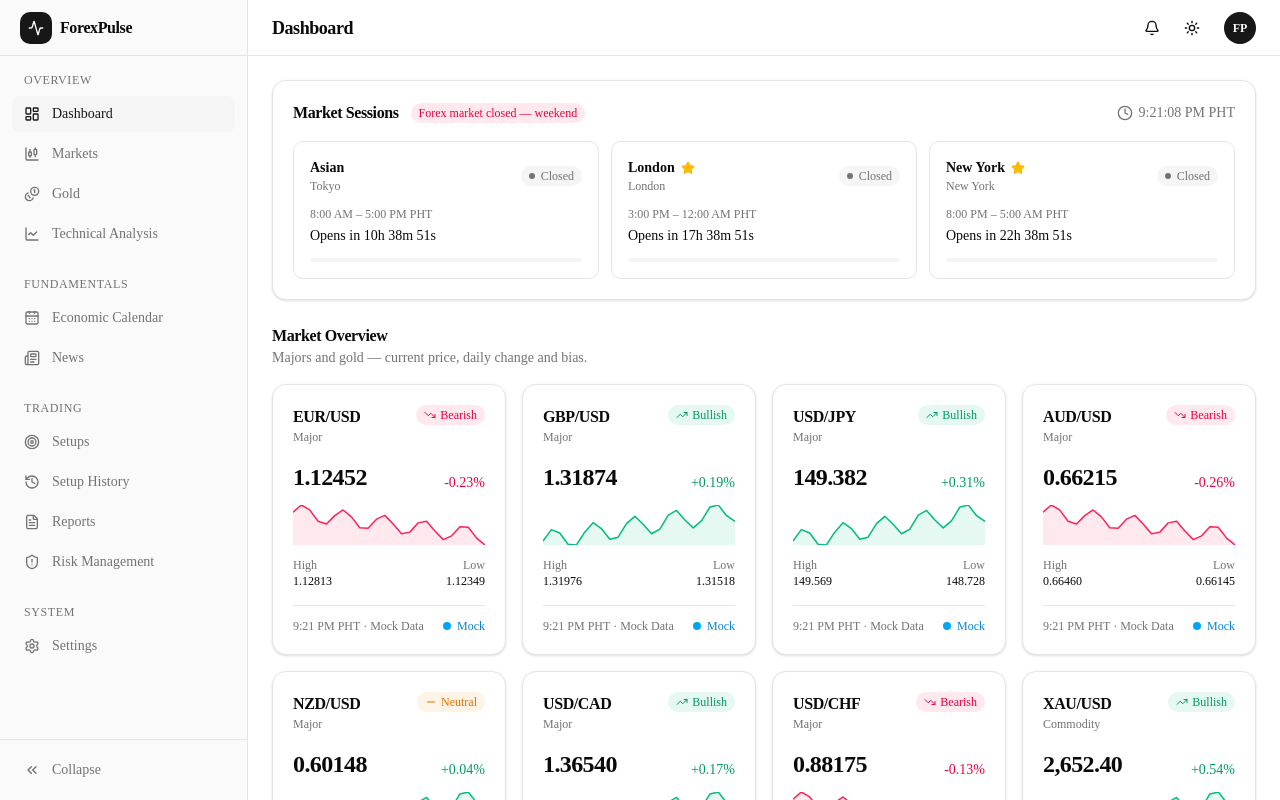
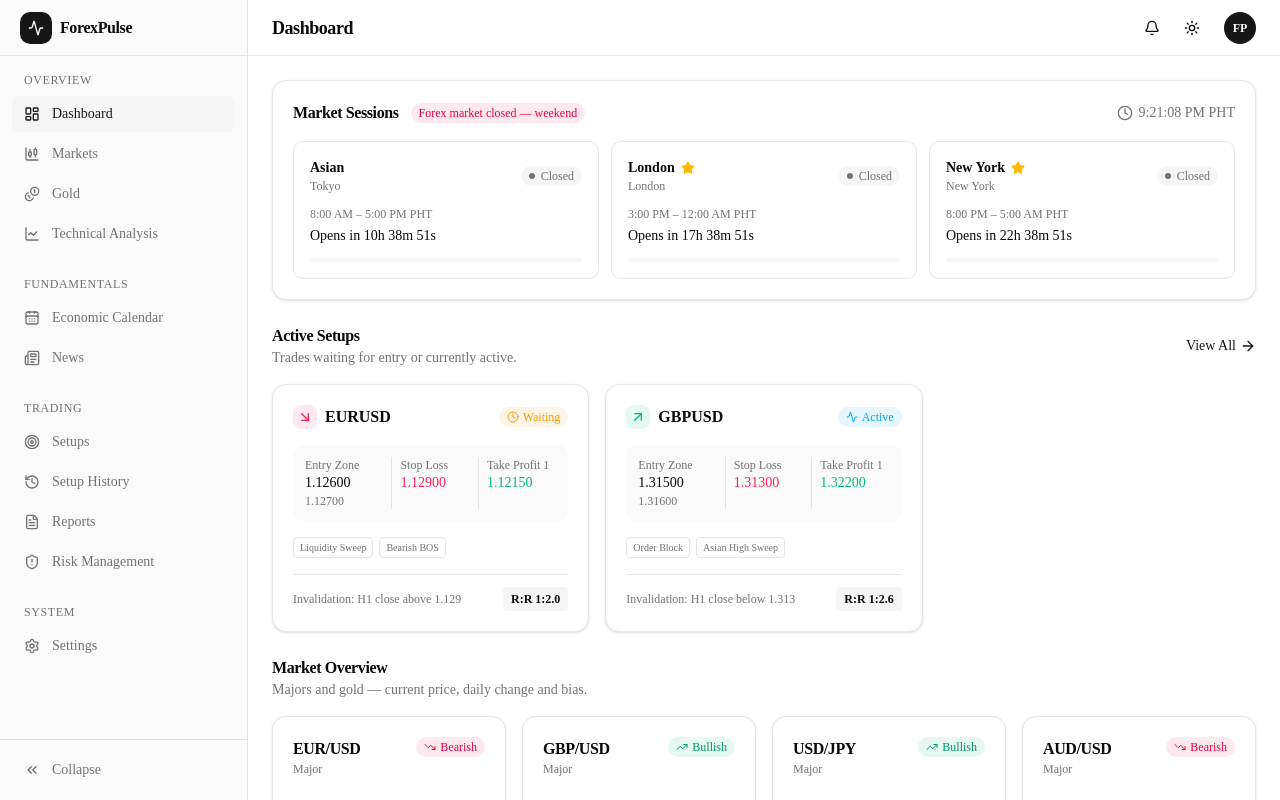
Before and after one commit to Cherubin-Hub/forex-pulse, a Next.js app: page / in a window 1280 px wide. Shown: the top 800 px of the page. Built offline with nearby package versions, Linux system fonts and the light colour scheme.

Commit message:
feat: add active setups to dashboard

```diff
--- a/app/(dashboard)/page.tsx
+++ b/app/(dashboard)/page.tsx
@@ -1,13 +1,21 @@
+import Link from "next/link";
+import { ArrowRight } from "lucide-react";
 import { INSTRUMENTS } from "@/lib/constants/instruments";
 import { getQuotes } from "@/lib/services/marketData";
 import { getEconomicEvents } from "@/lib/services/calendar";
+import { getActiveSetups } from "@/lib/services/setups";
 import { CurrencyCardGrid, type CurrencyCardItem } from "@/components/market/CurrencyCardGrid";
 import { SessionBar } from "@/components/sessions/SessionBar";
 import { NewsRiskBanner } from "@/components/calendar/NewsRiskBanner";
 import { UpcomingEventsPanel } from "@/components/calendar/UpcomingEventsPanel";
+import { SetupGrid } from "@/components/setups/SetupGrid";
 
 export default async function DashboardPage() {
-  const [quotes, events] = await Promise.all([getQuotes(), getEconomicEvents()]);
+  const [quotes, events, setups] = await Promise.all([
+    getQuotes(),
+    getEconomicEvents(),
+    getActiveSetups()
+  ]);
 
   const items: CurrencyCardItem[] = INSTRUMENTS.map((instrument) => ({
     instrument,
@@ -19,6 +27,20 @@ export default async function DashboardPage() {
       <NewsRiskBanner events={events} />
 
       <SessionBar />
+
+      {/* Mini-version of Active Setups */}
+      <section>
+        <div className="mb-4 flex items-center justify-between">
+          <div>
+            <h2 className="text-base font-semibold tracking-tight">Active Setups</h2>
+            <p className="text-sm text-muted-foreground">Trades waiting for entry or currently active.</p>
+          </div>
+          <Link href="/setups" className="flex items-center text-sm font-medium text-primary hover:underline">
+            View All <ArrowRight className="ml-1 h-4 w-4" />
+          </Link>
+        </div>
+        <SetupGrid setups={setups.slice(0, 3)} />
+      </section>
 
       <section>
         <div className="mb-4">
--- a/components/providers/SettingsProvider.tsx
+++ b/components/providers/SettingsProvider.tsx
@@ -21,7 +21,6 @@ export function SettingsProvider({ children }: { children: ReactNode }) {
   useEffect(() => {
     // eslint-disable-next-line react-hooks/set-state-in-effect -- Hydration match pattern (syncing with localStorage)
     setSettings(loadSettings());
-    // eslint-disable-next-line react-hooks/set-state-in-effect
     setIsLoaded(true);
   }, []);
 
--- a/components/setups/SetupCard.tsx
+++ b/components/setups/SetupCard.tsx
@@ -1,13 +1,13 @@
 "use client";
 
 import { motion } from "framer-motion";
-import { ArrowDownRight, ArrowUpRight, CheckCircle2, Clock, XCircle, AlertCircle } from "lucide-react";
+import { ArrowDownRight, ArrowUpRight, CheckCircle2, Clock, XCircle, AlertCircle, Activity, type LucideIcon } from "lucide-react";
 import type { SetupStatus, TradingSetup } from "@/types/setup";
 import { INSTRUMENTS } from "@/lib/constants/instruments";
 import { formatPrice } from "@/lib/formatters";
 import { cn } from "@/lib/utils";
 
-const STATUS_CONFIG: Record<SetupStatus, { label: string; icon: any; color: string }> = {
+const STATUS_CONFIG: Record<SetupStatus, { label: string; icon: LucideIcon; color: string }> = {
   WAITING_FOR_CONFIRMATION: { label: "Waiting", icon: Clock, color: "text-amber-500 bg-amber-500/10" },
   ENTRY_TRIGGERED: { label: "Active", icon: Activity, color: "text-sky-500 bg-sky-500/10" },
   TP_REACHED: { label: "Won", icon: CheckCircle2, color: "text-emerald-500 bg-emerald-500/10" },
@@ -15,8 +15,6 @@ const STATUS_CONFIG: Record<SetupStatus, { label: string; icon: any; color: stri
   INVALIDATED: { label: "Invalidated", icon: AlertCircle, color: "text-slate-500 bg-slate-500/10" },
   EXPIRED: { label: "Expired", icon: Clock, color: "text-slate-500 bg-slate-500/10" },
 };
-// Quick placeholder for Activity since we didn't import it in this file
-import { Activity } from "lucide-react";
 
 export function SetupCard({ setup }: { setup: TradingSetup }) {
   const isLong = setup.direction === "LONG";
--- a/components/setups/SetupGrid.tsx
+++ b/components/setups/SetupGrid.tsx
@@ -1,6 +1,5 @@
 "use client";
 
-import { motion } from "framer-motion";
 import { Target } from "lucide-react";
 import type { TradingSetup } from "@/types/setup";
 import { SetupCard } from "@/components/setups/SetupCard";
```
